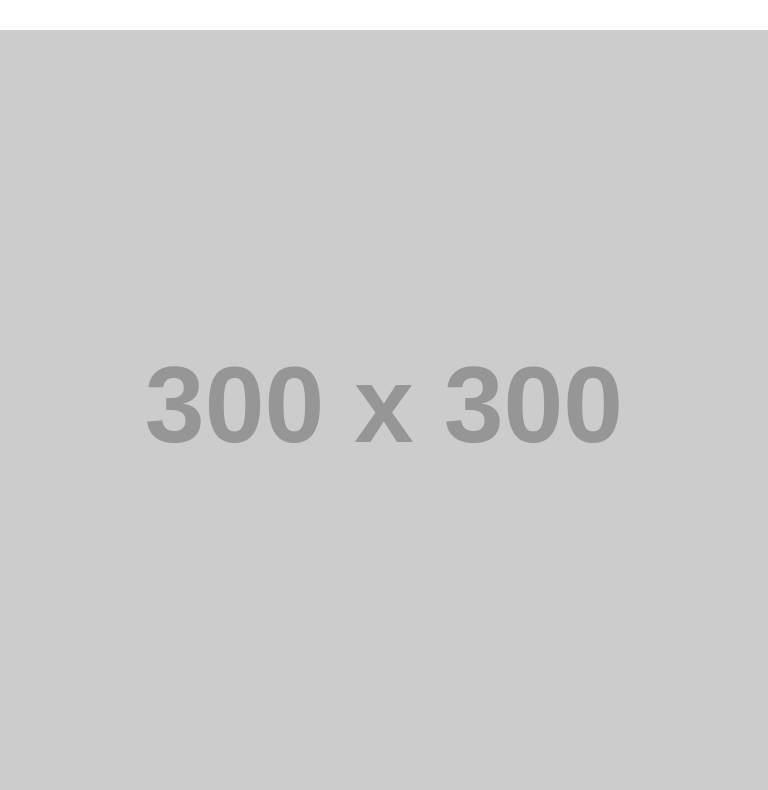
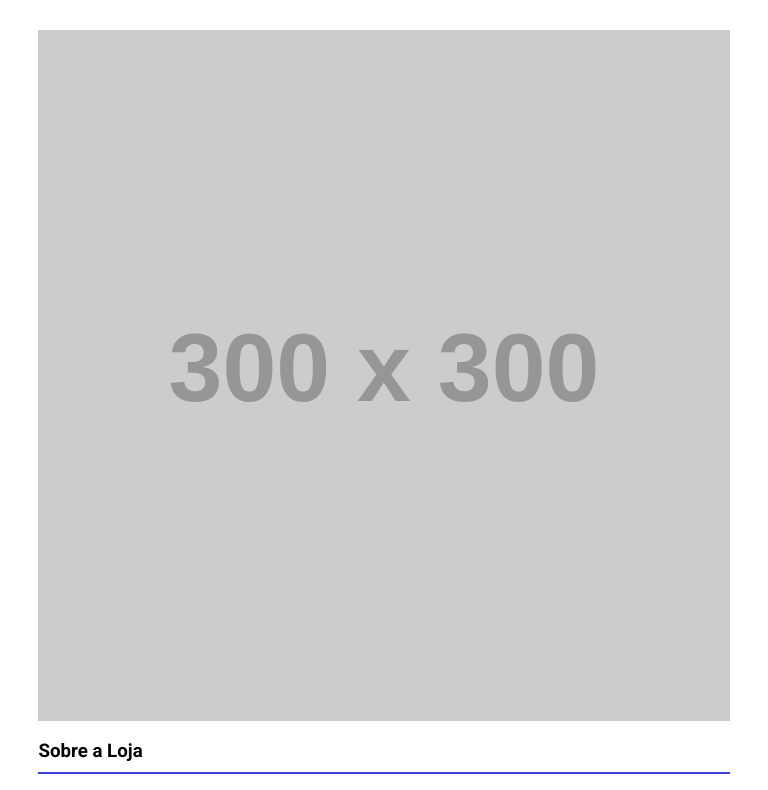
Before and after one commit to GfCarvalho77/Mod_11_Exerc, a plain HTML site: page index.html in a window 768 px wide. Shown: the part 59-849 px from the top of the page. Drawn offline with nearby package versions, Linux system fonts and the light colour scheme; placeholder pictures from the web are drawn by us.

Commit message:
widht= 90%

```diff
--- a/main.css
+++ b/main.css
@@ -106,13 +106,16 @@ button{
         display: block;
 
     }
-   div.container{
-        max-width: 100%;
+   .container{
+        max-width: 90%;
 
     }
     .sobre-loja{
         text-align: center;
         width: 100%;
+    }
+    h1{
+
     }
     h3{
         text-align: left;
```
